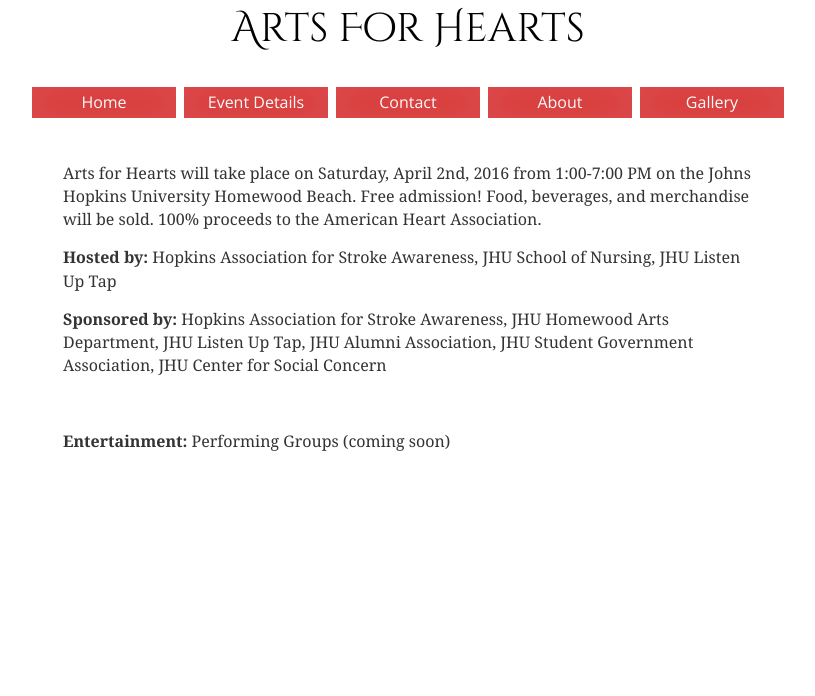
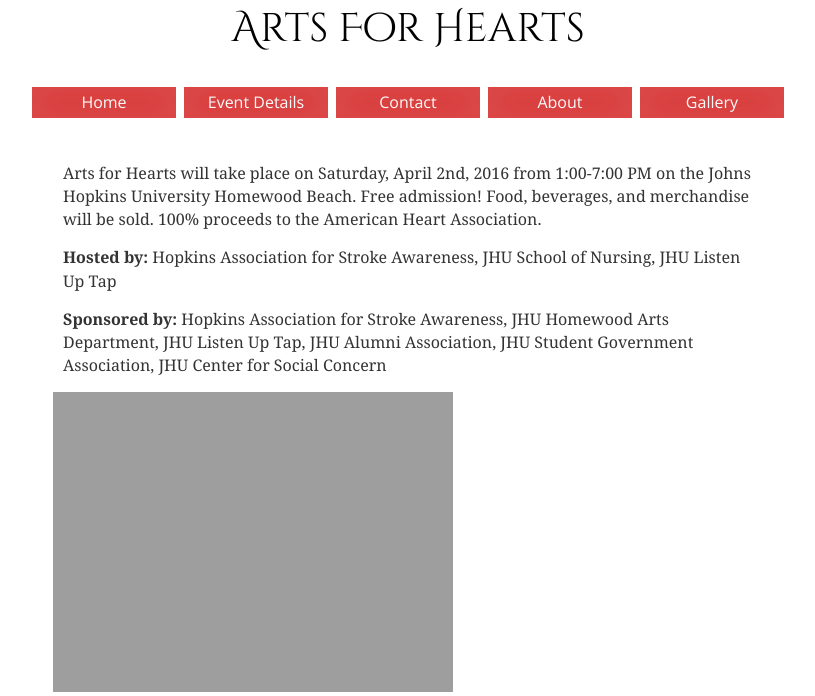
Before and after one commit to ArtsForHearts/ArtsForHearts, a Jekyll site: the page built from event.html, in a window 1280 px wide. Shown: the top 696 px of the page, without its empty margins (232-1047 px from the left). Built offline with Jekyll 4.4.1, drawn with Linux system fonts in a browser that asks for light colours; nearby versions of some CDN libraries; library files that are not in the unit come from our copies; grey boxes are pictures that could not be loaded.

Commit message:
Added maps to event page

```diff
--- a/css/style.css
+++ b/css/style.css
@@ -211,6 +211,19 @@ footer {
 
 .comingSoon:hover span {
     display:none;
+}
+
+/*Event Page*/
+
+.campusMap {
+    max-width: 100%;
+}
+
+.googleMap{
+	margin: 0 auto;
+    border: 0;
+    display: block;
+    max-width: 100%;
 }
 
 /*About*/
--- a/event.html
+++ b/event.html
@@ -8,6 +8,6 @@ layout: default
 		<p><b>Hosted by:</b> Hopkins Association for Stroke Awareness, JHU School of Nursing, JHU Listen Up Tap</p>
 
 		<p><b>Sponsored by:</b> Hopkins Association for Stroke Awareness, JHU Homewood Arts Department, JHU Listen Up Tap, JHU Alumni Association, JHU Student Government Association, JHU Center for Social Concern</p>
-		<img class="googleMap" src=""/>
-		<img class="campusMap" src=""/>
+		<a href="http://rramsland.github.io/ArtsForHearts/images/CampusMap.jpg"><img class="campusMap" src="http://rramsland.github.io/ArtsForHearts/images/CampusMap.jpg"/></a>
+		<iframe class="googleMap" src="https://www.google.com/maps/embed?pb=!1m18!1m12!1m3!1d771.5493822334665!2d-76.61899702074405!3d39.32910998608824!2m3!1f0!2f0!3f0!3m2!1i1024!2i768!4f13.1!3m3!1m2!1s0x89c804dfff469195%3A0x1b988c5f6b5683ae!2sThe+Beach%2C+E+Gate%2C+Baltimore%2C+MD+21210!5e0!3m2!1sen!2sus!4v1453706965393" width="100%" height="450" frameborder="0" style="margin: 0 auto;border:0;display: block;max-width: 100%;" allowfullscreen=""></iframe>
 		<p><b>Entertainment: </b>Performing Groups (coming soon)</p>
```
